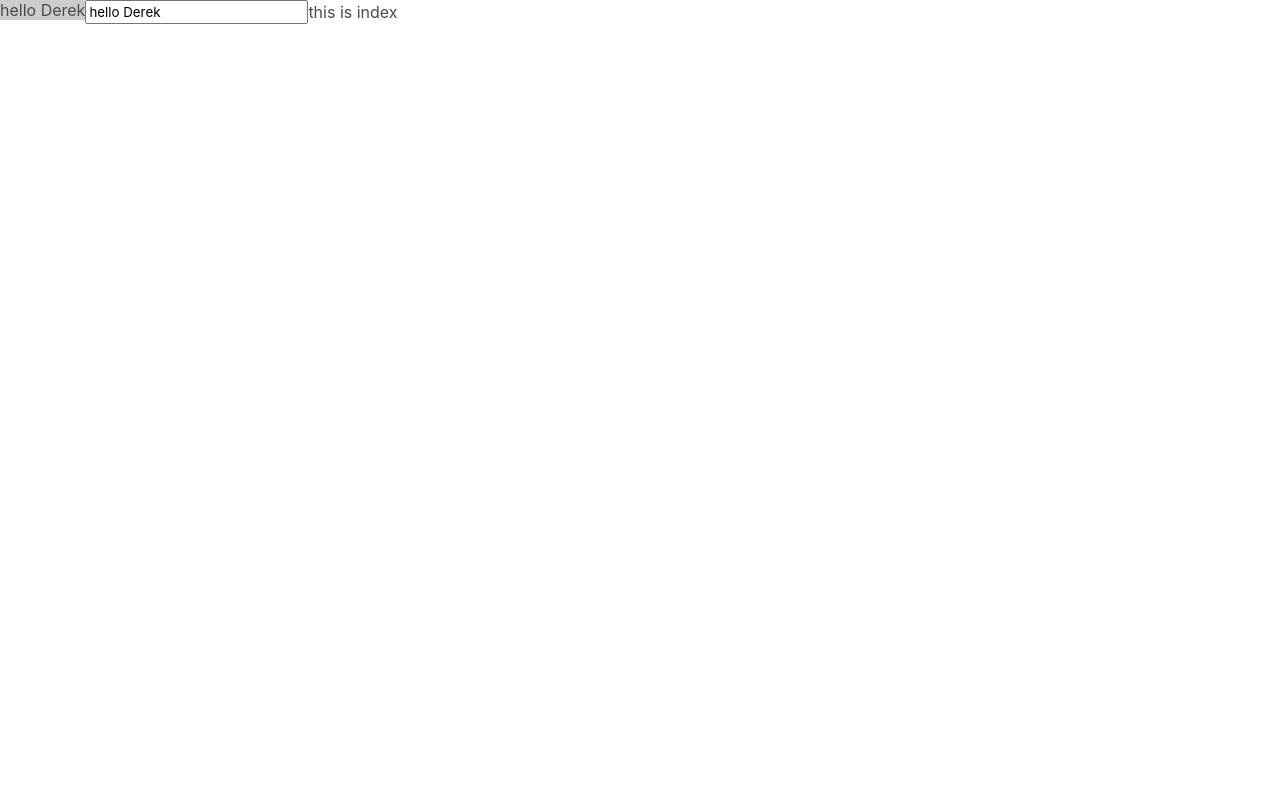
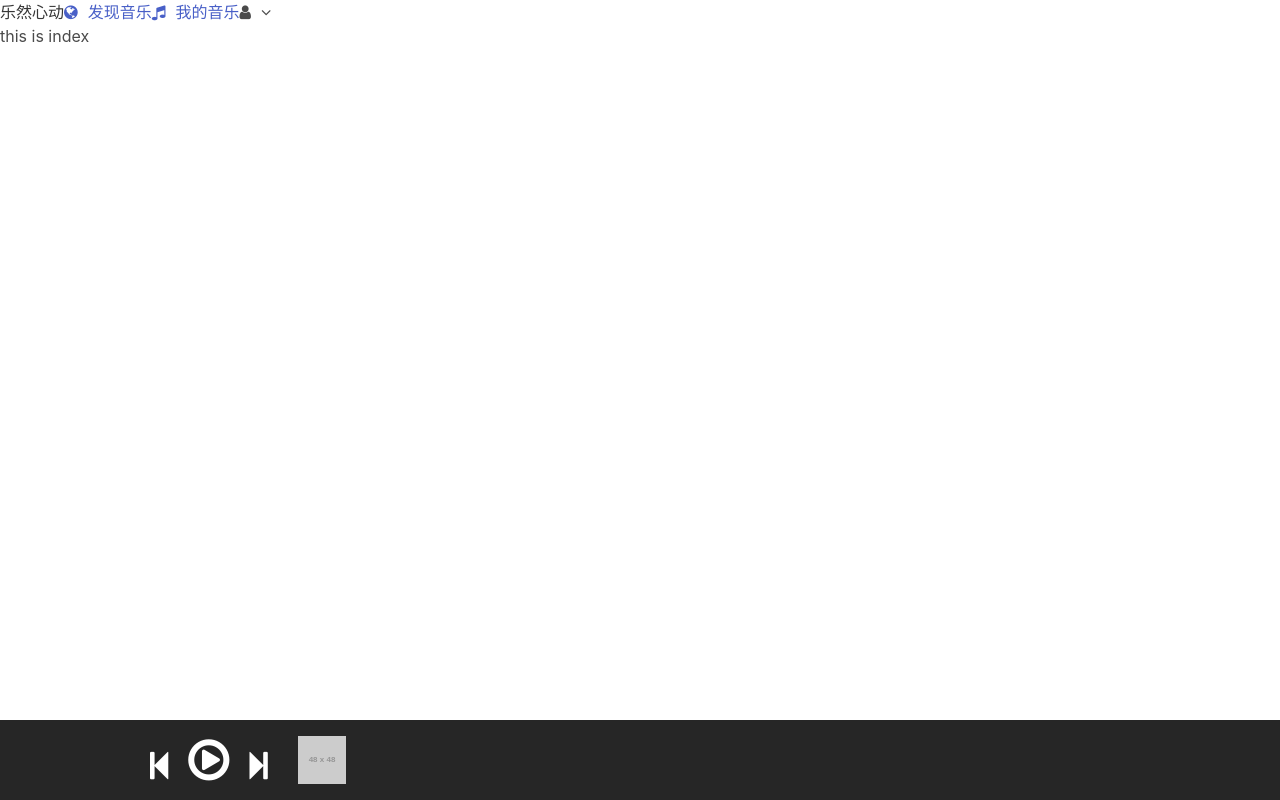
Before and after one commit to zhangdeyu/music, a Vue app in the folder web/: page / in a window 1280 px wide. Built offline with nearby package versions, Linux system fonts and the light colour scheme.

Commit message:
base style

```diff
--- a/web/src/App.vue
+++ b/web/src/App.vue
@@ -1,27 +1,77 @@
 <style lang="stylus">
+@import "~bulma/css/bulma.css"
 @import "~font-awesome/css/font-awesome.css"
-@import "~bulma/css/bulma.css"
+[class~='fa'] {
+    cursor: pointer
+    &:hover {
+        color: #CC3F4F
+    }
+    &.active {
+        color: #3F51B5
+    }
+}
 #app
-    display: flex;
-    .name
-        background: #cccccc;
-        line-height: 20px;
-        text-align: center;
-        min-width: 60px;
-        height: 20px
+    position: relative
+    nav
+        width: 100%
+        .nav-item
+            flex: 1
+            text-align: center
+            display: inline-block
+            i
+                display: inline-block
+                margin-right: 10px
+    .player
+        position: fixed
+        height: 80px
+        width: 100%
+        bottom: 0
+        left: 0
+        background: rgba(0, 0, 0, 0.85)
+        .container
+            max-width: 980px
+            margin: 0 auto
+            .cover
+                height: 48px
+                margin: 16px 20px 16px 30px
+        .fa
+            color: #FFFFFF
+            height: 80px
+            line-height: 80px
+        .btn
+            .fa:nth-child(2)
+                margin: 0 20px
+
 </style>
 <template lang="pug">
 #app
-    .name {{name}}
-    input(type="text", v-model="name")
+    nav.nav
+        a.nav-item.is-brand 乐然心动
+        a.nav-item.is-tab.is-active
+            i.fa.fa-globe
+            span 发现音乐
+        a.nav-item.is-tab
+            i.fa.fa-music
+            span 我的音乐
+        span.nav-item
+            i.fa.fa-user
+            i.fa.fa-angle-down
     router-view
+    .player
+        .container.is-clearfix
+            .btn.is-pulled-left
+                a.fa.fa-step-backward.fa-2x
+                a.fa.fa-play-circle-o.fa-3x
+                a.fa.fa-step-forward.fa-2x
+            div.image.is-48x48.is-pulled-left.cover
+                img(src="http://placehold.it/48x48")
 </template>
 <script>
 export default {
     name: 'app',
     data() {
         return {
-            name: 'hello Derek'
+
         }
     }
 }
--- a/web/src/vue/Index.vue
+++ b/web/src/vue/Index.vue
@@ -2,5 +2,7 @@
 .index this is index
 </template>
 <script>
-export default {}
+export default {
+    name: 'index'
+}
 </script>
```
